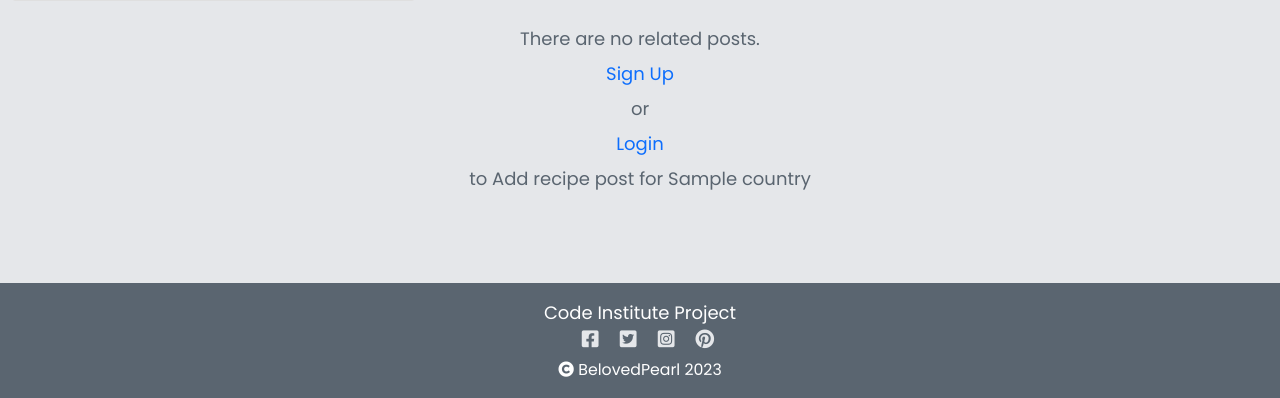
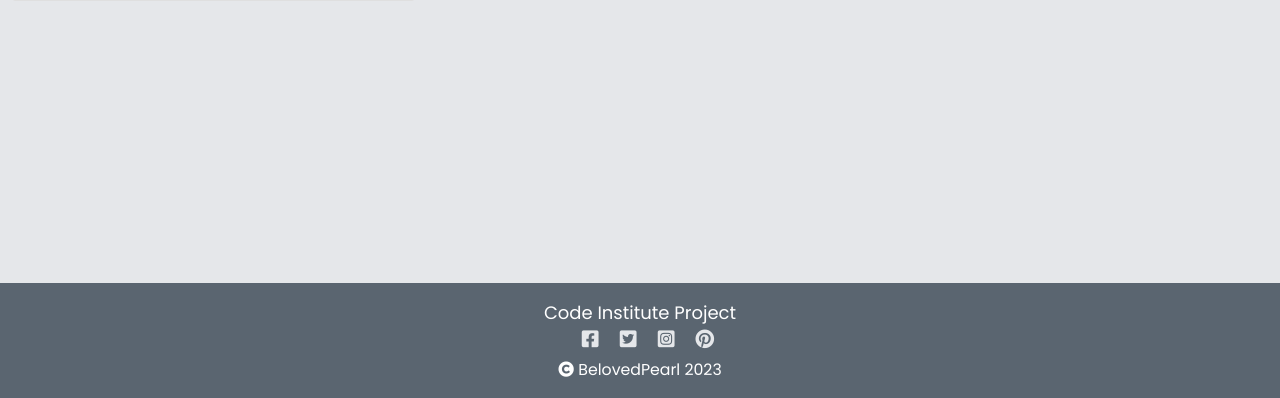
Before and after one commit to belovedpearl/AfricanRecipes-PP4, a Django app: a page that uses templates/countries.html in a window 1280 px wide. Shown: the part 402-800 px from the top of the page. Run offline with Django 3.2, Linux system fonts and the light colour scheme; tables that the repository leaves empty hold one stand-in row (values such as "Sample post").

Commit message:
Rewrite display expression if no post

```diff
--- a/templates/countries.html
+++ b/templates/countries.html
@@ -67,16 +67,14 @@
 </div>
 
  {% else %}
+ <p class="text-center">
+    There are no related posts.<br>
+    <a href="{% url 'account_signup' %}" aria-label="Registration page">Sign Up</a> or <a href="{% url 'account_login' %}" aria-label="Login Page">Login</a> to Add recipe post for {{ choice }}
+</p>
+
 
  {% endif %}
 
-   <p class="text-center">There are no related posts.
-    <br>
-    <a class="nav-link"  href="{% url 'account_signup' %}" aria-label="Registration page">Sign Up</a>
-    or
-    <a class="nav-link" href="{% url 'account_login' %}" aria-label="Login Page">Login</a>
-    to Add recipe post for {{ choice }}
-   </p>
 
 
 {% endblock%}
```
